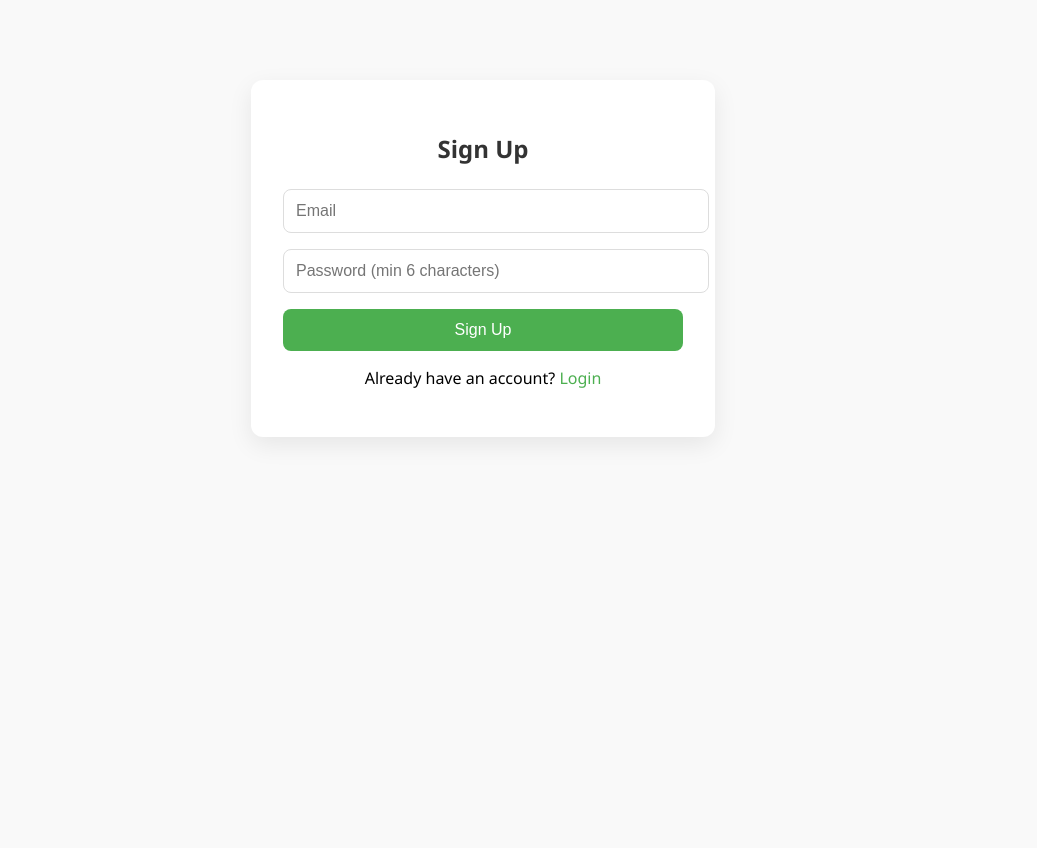
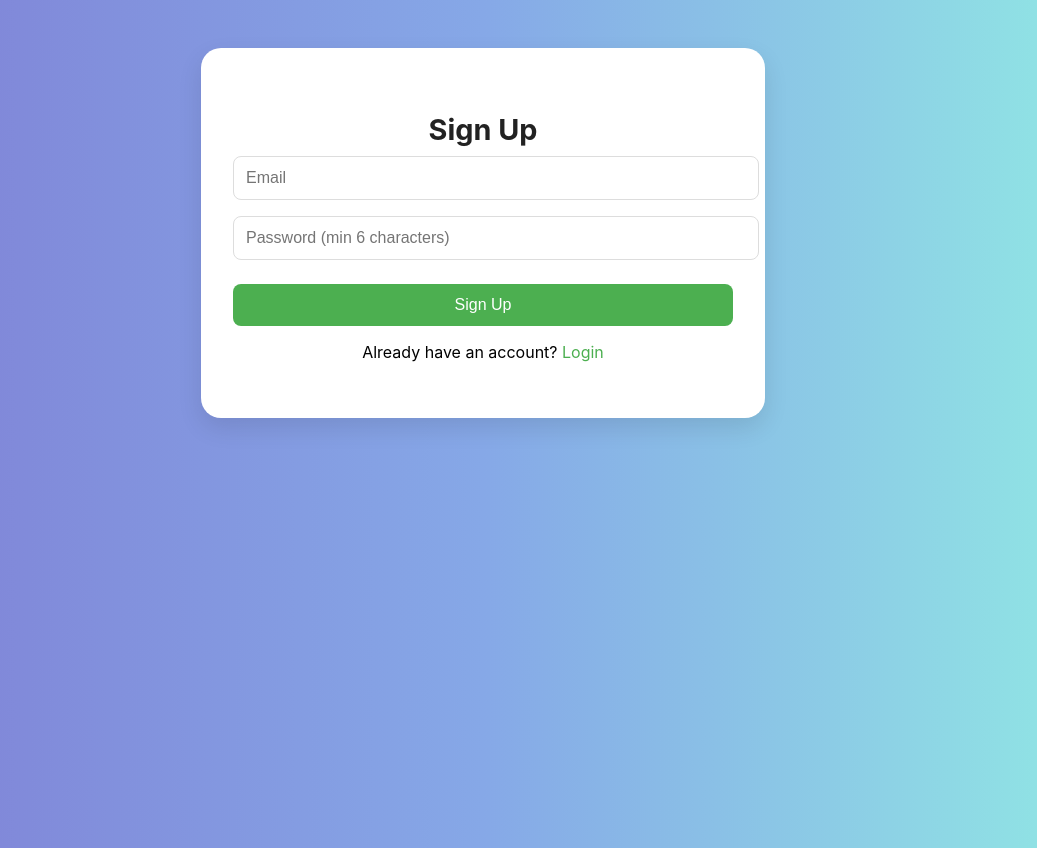
Before and after one commit to pradiptisingh19/SpendWise, a React (Create React App) app: page /signup in a window 1280 px wide. Shown: the whole page, without its empty margins (157-1194 px from the left). Before the commit the page ends 800 px from the top, so only its background shows below. Built offline with nearby package versions, Linux system fonts and the light colour scheme; the HTML template or start-up script is replaced by a standard one.

Commit message:
changed background color

```diff
--- a/src/App.css
+++ b/src/App.css
@@ -1,38 +1,116 @@
-.App {
-  text-align: center;
+/* Base styles */
+body {
+  margin: 0;
+  padding: 0;
+  font-family: "Inter", "Segoe UI", Tahoma, Geneva, Verdana, sans-serif;
+  background: linear-gradient(to right, #7F7FD5, #86A8E7, #91EAE4);
+  min-height: 100vh;
+  transition: background 0.5s ease-in-out;
+  color: #333;
 }
 
-.App-logo {
-  height: 40vmin;
-  pointer-events: none;
+/* Container Card */
+.container {
+  max-width: 500px;
+  margin: 3rem auto;
+  padding: 2.5rem 2rem;
+  /* background: linear-gradient(to bottom right, #d9a7c7, #fffcdc); */
+  border-radius: 20px;
+  box-shadow: 0 10px 25px rgba(0, 0, 0, 0.1);
+  text-align: center;
+  color: black;
+  /* transition: transform 0.3s ease, box-shadow 0.3s ease; */
 }
 
-@media (prefers-reduced-motion: no-preference) {
-  .App-logo {
-    animation: App-logo-spin infinite 20s linear;
-  }
+
+/* Headings */
+h2 {
+  font-size: 1.8rem;
+  color: #222;
+  margin-bottom: 0.5rem;
 }
 
-.App-header {
-  background-color: #282c34;
-  min-height: 100vh;
-  display: flex;
-  flex-direction: column;
-  align-items: center;
-  justify-content: center;
-  font-size: calc(10px + 2vmin);
-  color: white;
+h3 {
+  font-size: 1.3rem;
+  color: #444;
+  margin-top: 1.8rem;
 }
 
-.App-link {
-  color: #61dafb;
+/* Inputs & Form */
+input {
+  width: 100%;
+  padding: 0.75rem;
+  margin: 0.6rem 0;
+  border: 1px solid #ccc;
+  border-radius: 8px;
+  font-size: 1rem;
+  transition: border 0.2s ease-in-out;
 }
 
-@keyframes App-logo-spin {
-  from {
-    transform: rotate(0deg);
-  }
-  to {
-    transform: rotate(360deg);
-  }
+input:focus {
+  border-color: #4caf50;
+  outline: none;
 }
+
+/* Buttons */
+button {
+  padding: 0.65rem 1.4rem;
+  border: none;
+  border-radius: 8px;
+  background-color: #4caf50;
+  color: white;
+  font-size: 1rem;
+  cursor: pointer;
+  margin-top: 0.5rem;
+  transition: background-color 0.2s ease;
+}
+
+button:hover {
+  background-color: #388e3c;
+}
+
+/* Logout Button */
+.logout-button-wrapper {
+  margin-top: 2rem;
+  display: flex;
+  justify-content: center;
+}
+
+.logout-button-wrapper button {
+  background-color: #e53935;
+  padding: 8px 20px;
+  font-size: 0.95rem;
+}
+
+.logout-button-wrapper button:hover {
+  background-color: #c62828;
+}
+
+/* Expense List */
+ul {
+  list-style-type: none;
+  padding: 0;
+  margin-top: 1rem;
+}
+
+li {
+  background-color: #eef1f5;
+  padding: 0.75rem 1rem;
+  margin: 0.5rem 0;
+  border-radius: 8px;
+  font-size: 1rem;
+  display: flex;
+  justify-content: space-between;
+  align-items: center;
+}
+
+li button {
+  background-color: #ff6f61;
+  padding: 4px 10px;
+  font-size: 0.9rem;
+  margin-left: 10px;
+}
+
+li button:hover {
+  background-color: #d84339;
+}
--- a/src/App.js
+++ b/src/App.js
@@ -3,7 +3,7 @@ import { BrowserRouter as Router, Routes, Route } from "react-router-dom";
 import Login from "./pages/login";
 import Signup from "./pages/signup";
 import Dashboard from "./pages/dashboard";
-
+import './App.css';
 function App() {
   return (
     <Router>
```
